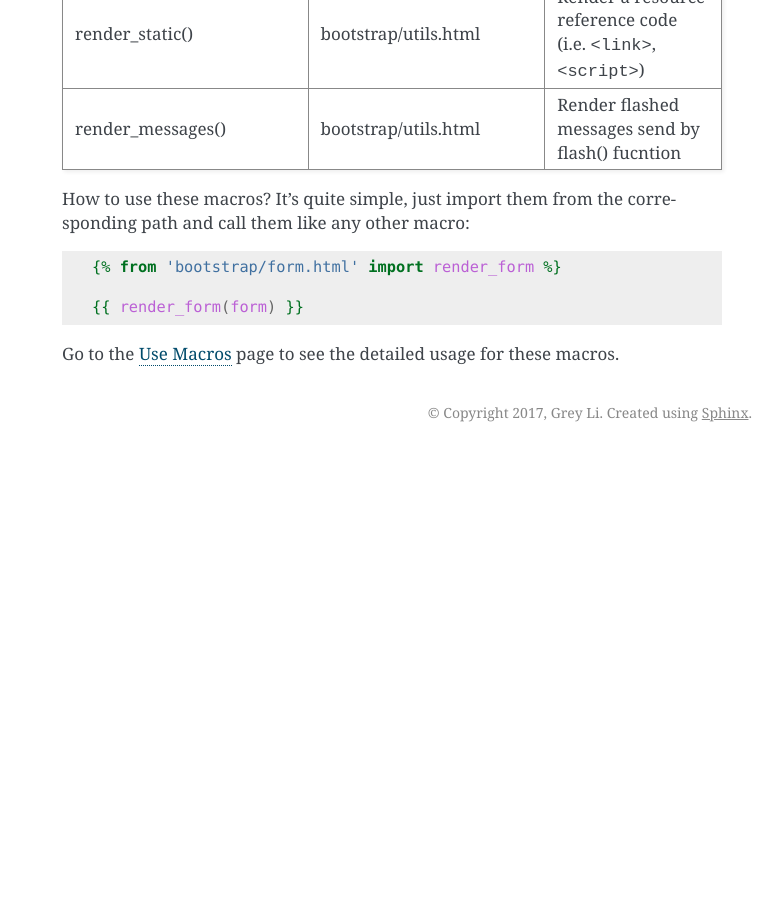
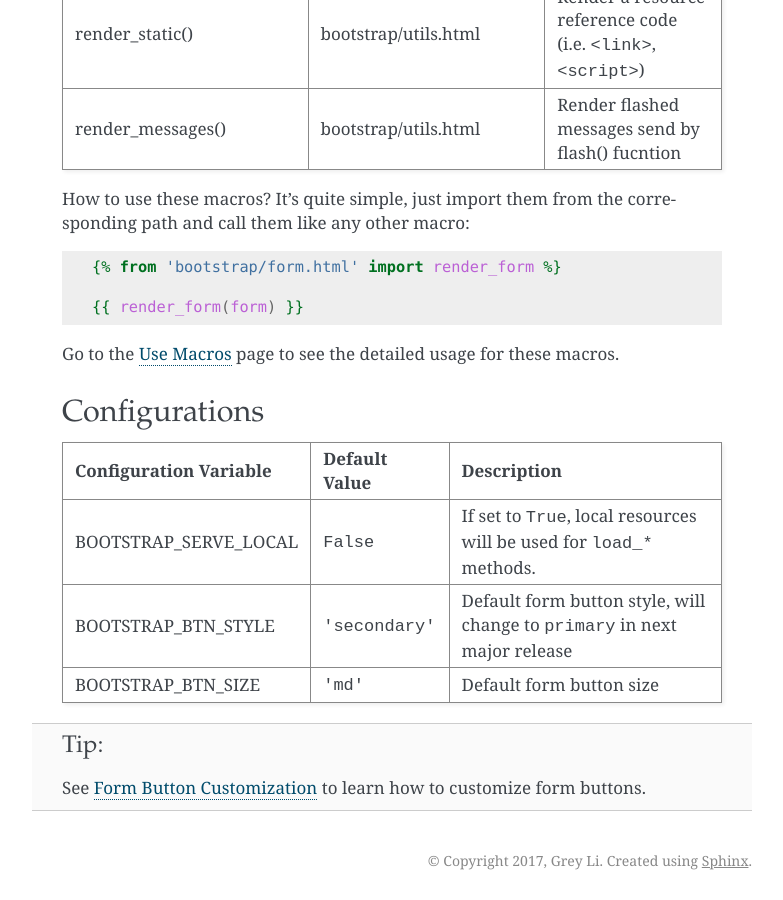
Before and after one commit to VV-YY/bootstrap_flask, a Sphinx documentation site: the page built from docs/basic.rst, in a window 1280 px wide and 900 px high, scrolled down 2472 px. Shown: the whole window, without its empty margins (358-1141 px from the left). Built offline with Sphinx 7.4.7, drawn with Linux system fonts in a browser that asks for light colours; before the commit the page ends 2924 px from its top, so only the background shows below that.

Commit message:
Add doc for configurations

```diff
--- a/docs/basic.rst
+++ b/docs/basic.rst
@@ -121,3 +121,18 @@ corresponding path and call them like any other macro:
     {{ render_form(form) }}
 
 Go to the :doc:`macros` page to see the detailed usage for these macros.
+
+Configurations
+---------------
+
++---------------------------+--------------------------------+-----------------------------------------------------------------------------+
+| Configuration Variable    | Default Value                  | Description                                                                 |
++===========================+================================+=============================================================================+
+| BOOTSTRAP_SERVE_LOCAL     | ``False``                      | If set to ``True``, local resources will be used for ``load_*`` methods.    |
++---------------------------+--------------------------------+-----------------------------------------------------------------------------+
+| BOOTSTRAP_BTN_STYLE       | ``'secondary'``                | Default form button style, will change to ``primary`` in next major release |
++---------------------------+--------------------------------+-----------------------------------------------------------------------------+
+| BOOTSTRAP_BTN_SIZE        | ``'md'``                       | Default form button size                                                    |
++---------------------------+--------------------------------+-----------------------------------------------------------------------------+
+
+.. tip:: See :ref:`button_customizatoin` to learn how to customize form buttons.
```
